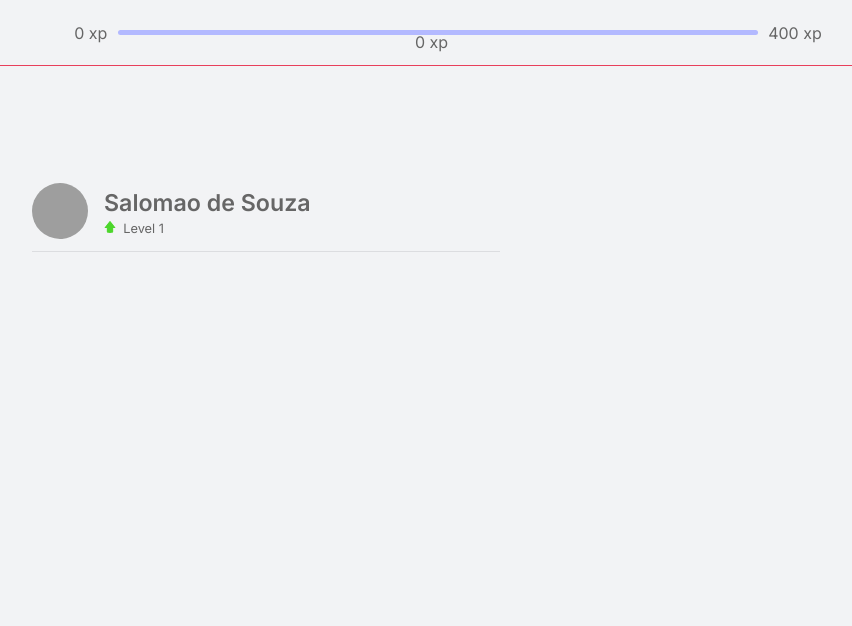
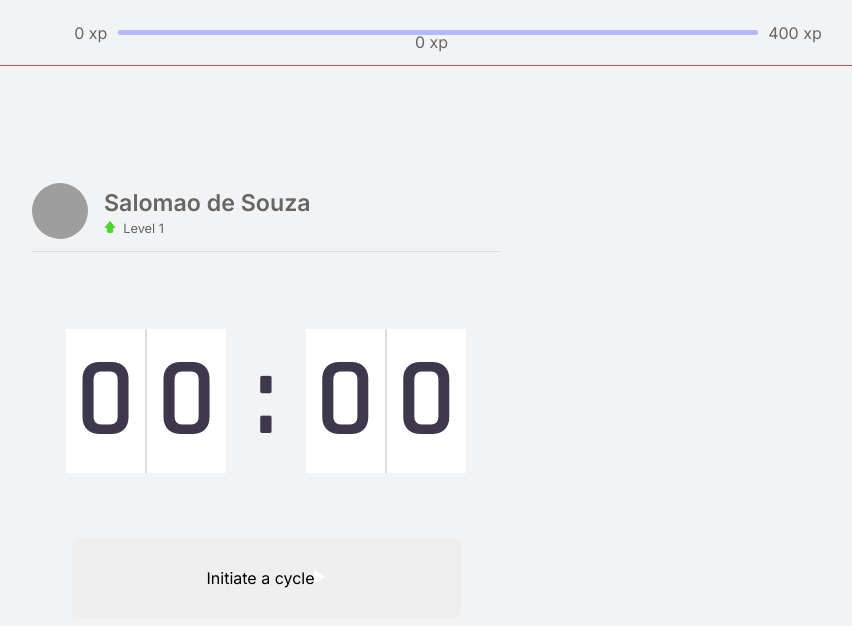
Before and after one commit to ssdev-95/moveit, a Next.js app: page / in a window 1280 px wide. Shown: the top 626 px of the page, without its empty margins (192-1044 px from the left). Built offline with nearby package versions, Linux system fonts and the light colour scheme; grey boxes are pictures that could not be loaded.

Commit message:
[UPDATE] Cuntdown

```diff
--- a/src/components/Countdown/countdown.style.tsx
+++ b/src/components/Countdown/countdown.style.tsx
@@ -1,13 +1,55 @@
 import styled from 'styled-components'
-import colors from 'root/colors.json'
+import { title, white } from 'root/colors.json'
 
-// .countdownContainer {
-//     display: flex;
-//     align-items: center;
-//     font-family: 'Rajdhani';
-//     font-weight: 600;
-//     color: var(--title);
-// }
+export const CountdownContainer = styled.div`
+    display: flex;
+    flex-direction: column;
+    align-items: center;
+    justify-content: space-evenly;
+    font-weight: 600;
+    color: ${title};
+    height: 100%;
+`
+
+export const Timer = styled.div`
+    height: 144px;
+    width: 100%;
+
+    display: flex;
+    align-items: center;
+    justify-content: center;
+
+    font-family: 'Rajdhani';
+    font-weight: 600;
+
+    p {
+        margin: 0 1.8rem;
+
+        font-size: 7rem;
+        line-height: 0;
+    }
+`
+
+export const Digit = styled.div`
+    height: 100%;
+    width: 5rem;
+    background: ${white};
+
+    display: flex;
+    align-items: center;
+    justify-content: center;
+
+    span {
+        font-size: 7rem;
+    }
+`
+export const Button = styled.button`
+    width: 389px;
+    height: 80px;
+
+    border: none;
+    border-radius: 6px;
+`
 
 // .countdownContainer > div {
 //     flex: 1;
--- a/src/components/Countdown/index.tsx
+++ b/src/components/Countdown/index.tsx
@@ -1,6 +1,31 @@
+import React from  'react'
+
+import { CountdownContainer, Timer, Digit, Button } from '@/components/Countdown/countdown.style'
+import { gray_line } from 'root/colors.json'
+
 export default function Countdown() {
 
     return (
-        <div></div>
+        <CountdownContainer>
+            <Timer>
+                <Digit style={{ borderRight:`1px solid ${gray_line}` }} >
+                    <span>0</span>
+                </Digit>
+                <Digit style={{ borderLeft:`1px solid ${gray_line}` }} >
+                    <span>0</span>
+                </Digit>
+                <p>:</p>
+                <Digit style={{ borderRight:`1px solid ${gray_line}` }} >
+                    <span>0</span>
+                </Digit>
+                <Digit style={{ borderLeft:`1px solid ${gray_line}` }} >
+                    <span>0</span>
+                </Digit>
+            </Timer>
+            <Button>
+                <span>Initiate a cycle</span>
+                <img src="icons/arrow.svg" alt="Button icon" />
+            </Button>
+        </CountdownContainer>
     );
 }
```
